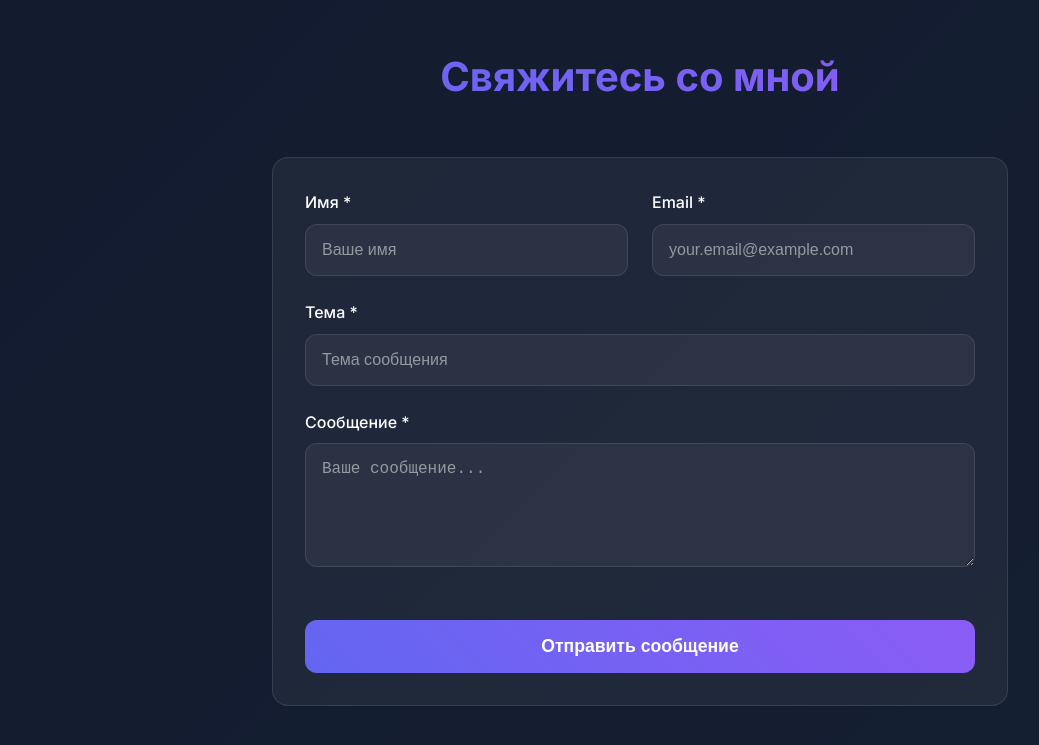
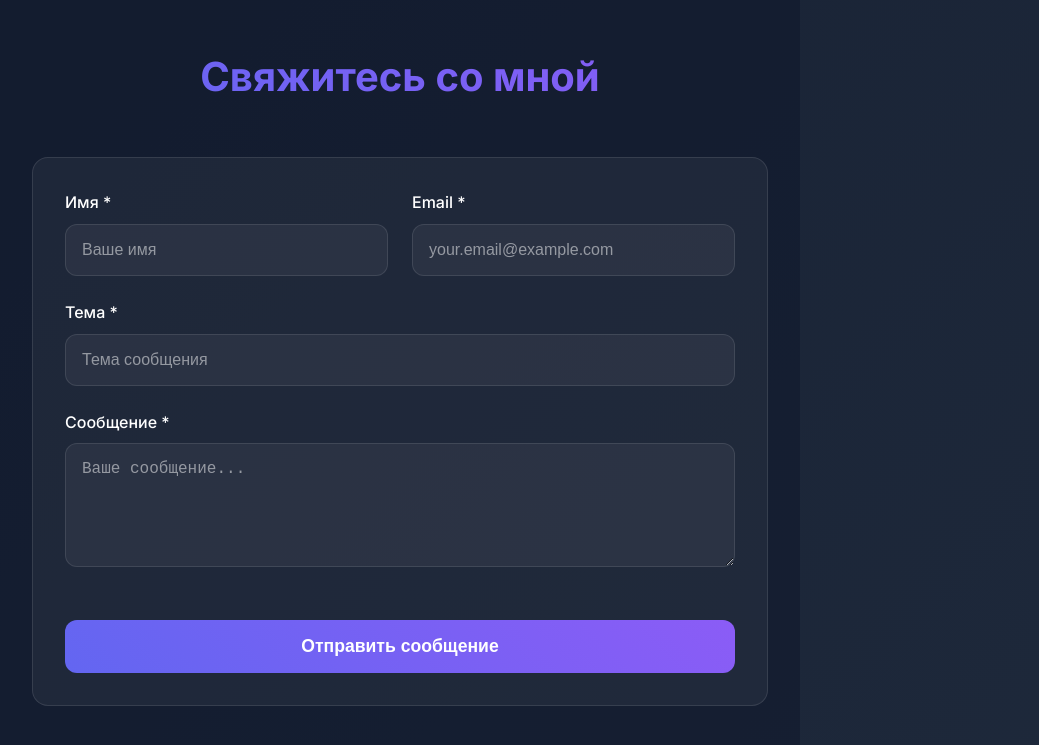
Before and after one commit to DeusIntra/portfolio, a Vue app: page / in a window 1280 px wide. Shown: the part 3229-3974 px from the top of the page, without its empty margins (0-1039 px from the left). Built offline with nearby package versions, Linux system fonts and the light colour scheme; no server answers.

Commit message:
contact form in bem

```diff
--- a/src/components/ContactForm.vue
+++ b/src/components/ContactForm.vue
@@ -42,7 +42,7 @@ async function handleSubmit() {
     <div class="container">
       <h2 class="section-title">Свяжитесь со мной</h2>
       <form class="card" @submit.prevent="handleSubmit">
-        <div class="form-row">
+        <div class="contact-section__form-row">
           <div>
             <label for="name">Имя *</label>
             <input id="name" v-model="form.name" type="text" required placeholder="Ваше имя">
@@ -69,14 +69,9 @@ async function handleSubmit() {
 .contact-section {
   padding: 4rem 0;
   background: rgba(15, 23, 42, 0.5);
+  max-width: 800px;
 
-  .container {
-    max-width: 800px;
-  }
-}
-
-
-.form-row {
+  &__form-row {
     display: grid;
     grid-template-columns: 1fr 1fr;
     gap: 1.5rem;
@@ -85,6 +80,8 @@ async function handleSubmit() {
       grid-template-columns: 1fr;
       gap: 0;
     }
+  }
+
 }
 
 label {
```
Lines whose indentation alone changed are shown as unchanged.
